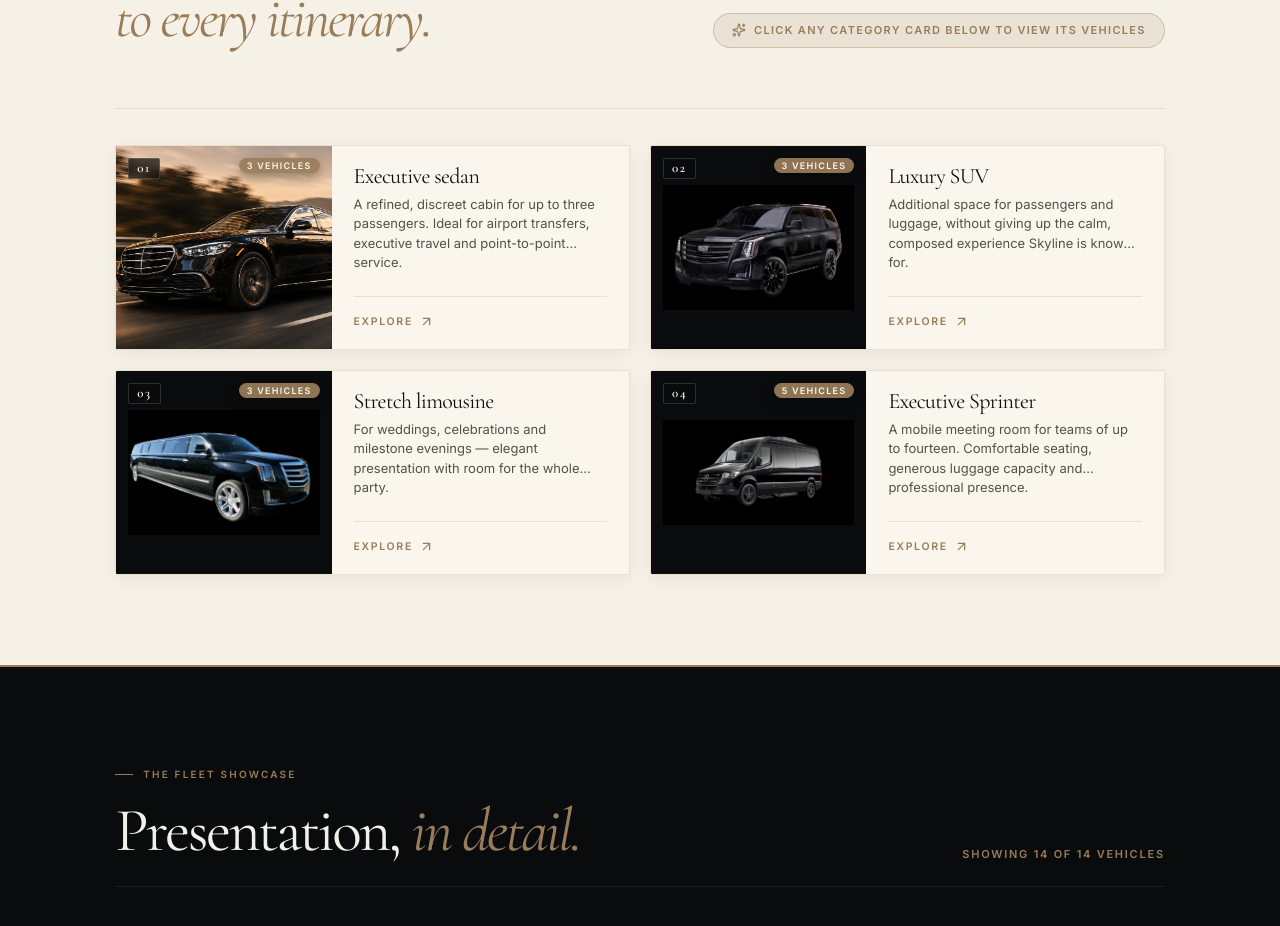
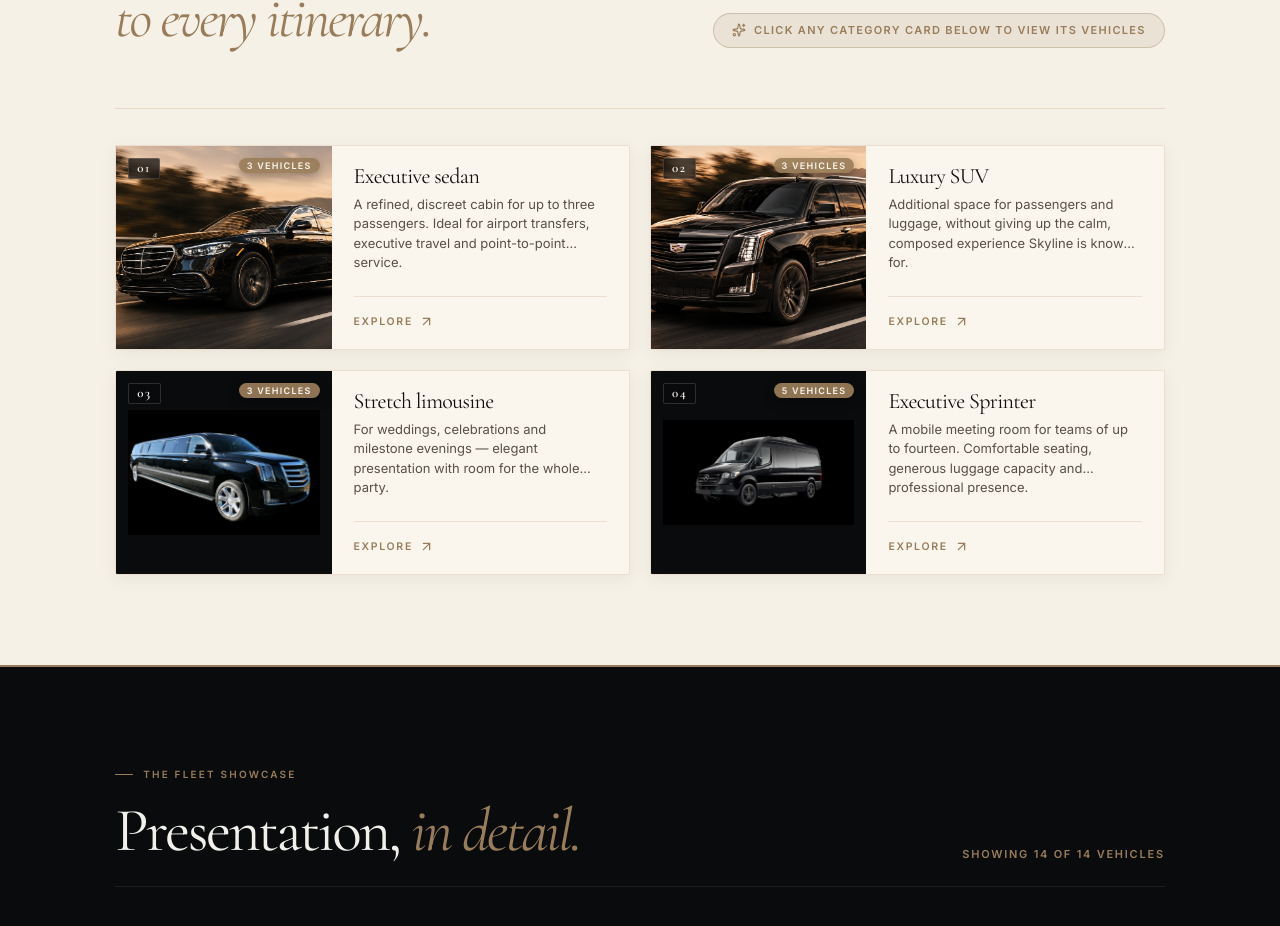
Before and after one commit to Huzzi121/Skyline-wordwide, a Next.js app: page /fleet in a window 1280 px wide. Shown: the part 1004-1930 px from the top of the page. Built offline with nearby package versions, Linux system fonts and the light colour scheme.

Commit message:
Use sunset highway Cadillac Escalade image for Luxury SUV category card only

```diff
--- a/app/globals.css
+++ b/app/globals.css
@@ -3253,7 +3253,8 @@ h1 em {
   transition: transform .8s cubic-bezier(.22, 1, .36, 1);
 }
 
-.fleet-cat-card[data-category="sedan"] .fleet-cat-img {
+.fleet-cat-card[data-category="sedan"] .fleet-cat-img,
+.fleet-cat-card[data-category="suv"] .fleet-cat-img {
   background-size: cover;
   background-position: center;
   padding: 0;
--- a/components/fleet-page-view.tsx
+++ b/components/fleet-page-view.tsx
@@ -275,7 +275,7 @@ export const FLEET_CATEGORIES = [
     count: 3,
     description:
       'Additional space for passengers and luggage, without giving up the calm, composed experience Skyline is known for.',
-    image: '/pics/cadilac%20escalade.jpeg',
+    image: '/pics/luxury-suv-card.jpg',
   },
   {
     id: 'limo' as const,
```
Also changed, not shown: public/pics/luxury-suv-card.jpg (added), 1 other file (tests, documents, lock files or other folders).
